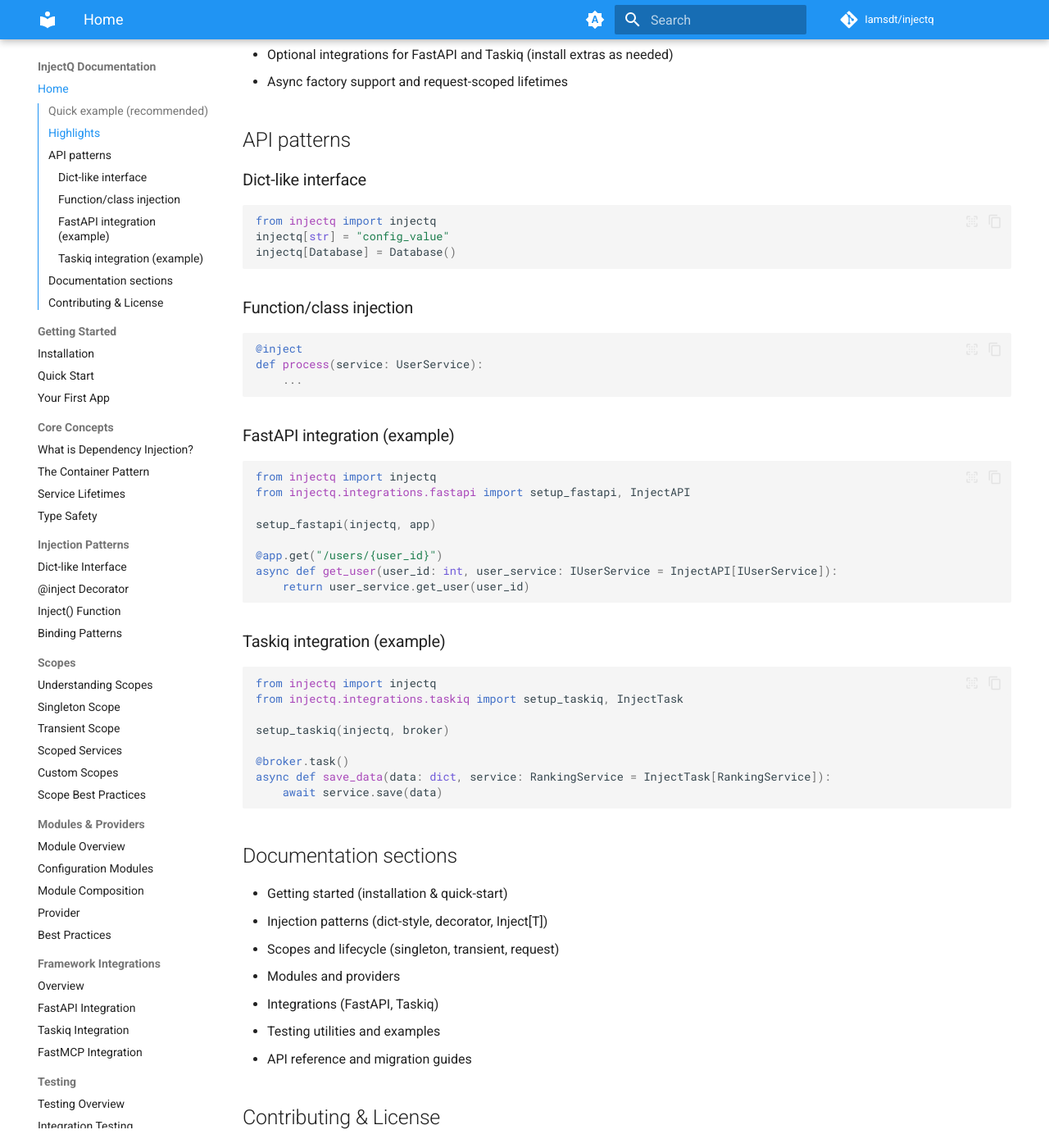
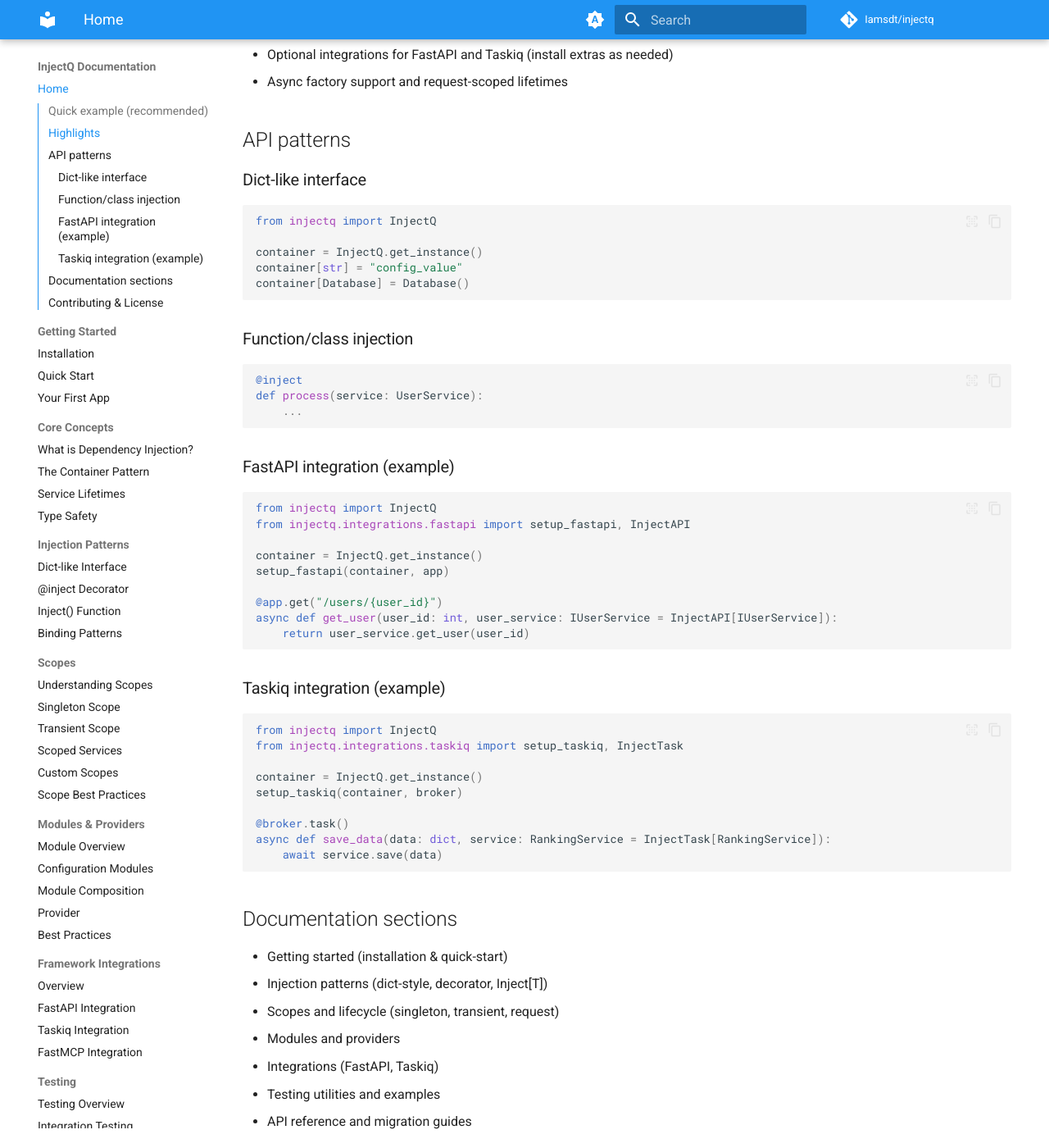
Before and after one commit to 10xHub/injectq, an MkDocs documentation site: the page built from docs/index.md, in a window 1280 px wide and 1400 px high, scrolled down 808 px. Shown: the whole window at 82% size. Built offline with MkDocs 1.6.1 and Material for MkDocs 9.7.7, drawn with Linux system fonts in a browser that asks for light colours; comment, search, counter and statistics services are not loaded; the version menu is left out; some of the changed text lies outside the part shown.

Commit message:
fix: Update documentation to use InjectQ instance instead of global injectq

````diff
--- a/docs/index.md
+++ b/docs/index.md
@@ -11,9 +11,9 @@
 ## Quick example (recommended)
 
 ```python
-from injectq import injectq, inject, singleton
+from injectq import InjectQ, inject, singleton
 
-injectq[str] = "Hello, World!"
+container = InjectQ.get_instance()
 
 @singleton
 class UserService:
@@ -43,9 +43,11 @@
 ### Dict-like interface
 
 ```python
-from injectq import injectq
-injectq[str] = "config_value"
-injectq[Database] = Database()
+from injectq import InjectQ
+
+container = InjectQ.get_instance()
+container[str] = "config_value"
+container[Database] = Database()
 ```
 
 ### Function/class injection
@@ -59,10 +61,11 @@
 ### FastAPI integration (example)
 
 ```python
-from injectq import injectq
+from injectq import InjectQ
 from injectq.integrations.fastapi import setup_fastapi, InjectAPI
 
-setup_fastapi(injectq, app)
+container = InjectQ.get_instance()
+setup_fastapi(container, app)
 
 @app.get("/users/{user_id}")
 async def get_user(user_id: int, user_service: IUserService = InjectAPI[IUserService]):
@@ -72,10 +75,11 @@
 ### Taskiq integration (example)
 
 ```python
-from injectq import injectq
+from injectq import InjectQ
 from injectq.integrations.taskiq import setup_taskiq, InjectTask
 
-setup_taskiq(injectq, broker)
+container = InjectQ.get_instance()
+setup_taskiq(container, broker)
 
 @broker.task()
 async def save_data(data: dict, service: RankingService = InjectTask[RankingService]):
````
Also changed, not shown: docs/getting-started/installation.md (+8 -7 lines).
